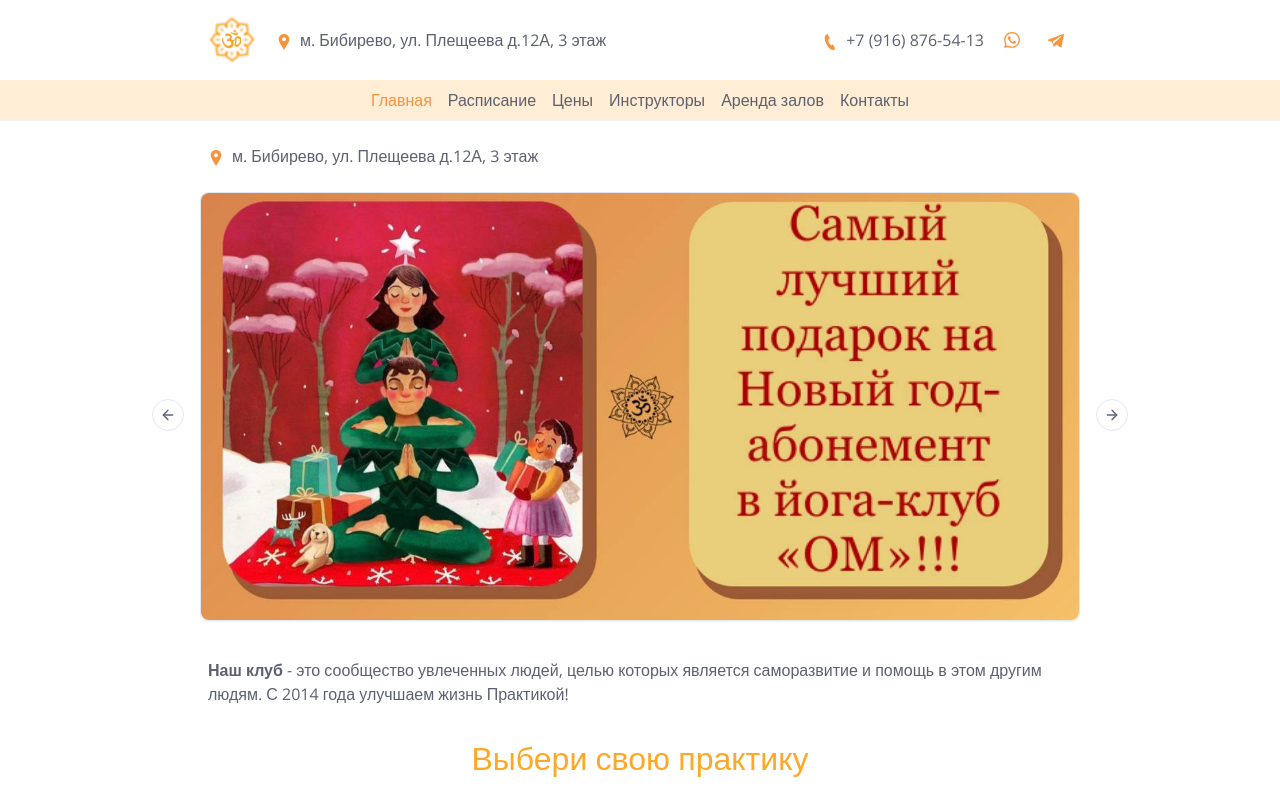
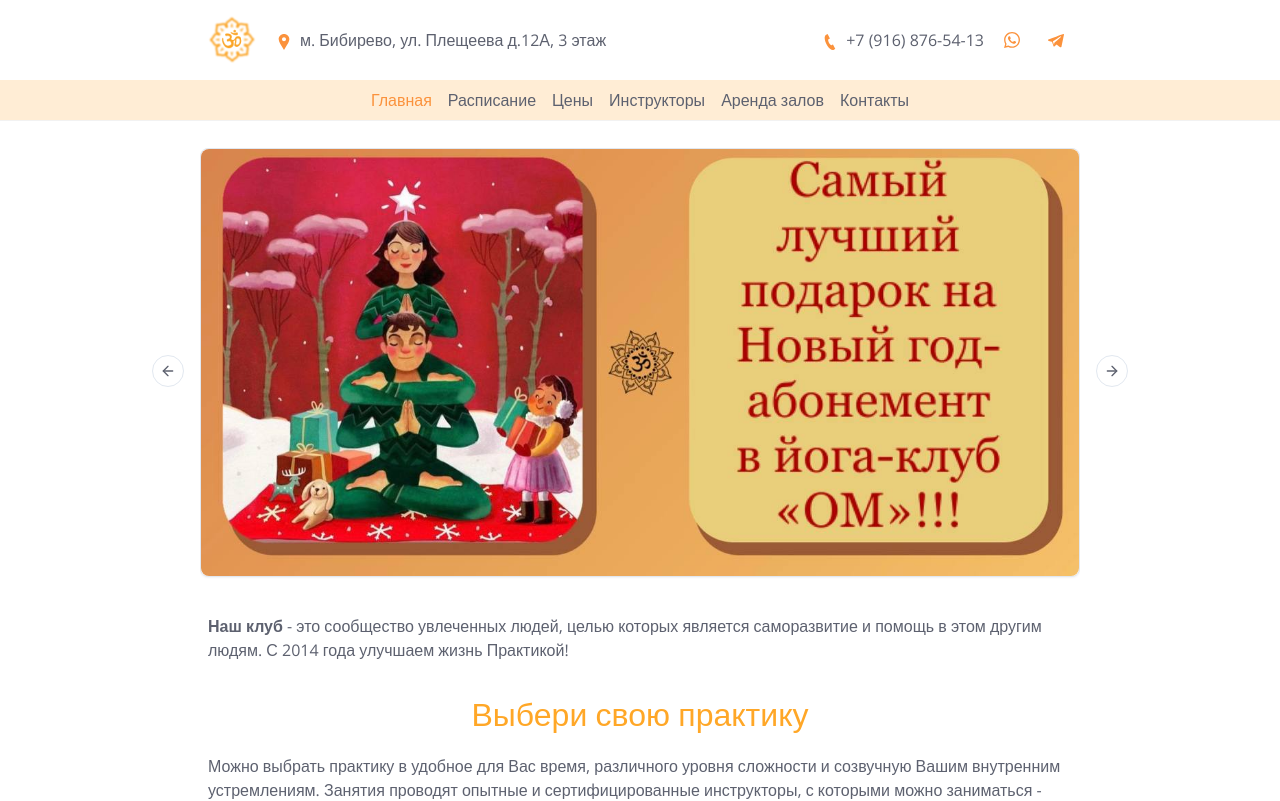
Before and after one commit to walborn/yogaclubom, a Next.js app: page / in a window 1280 px wide. Shown: the top 801 px of the page. Built offline with nearby package versions, Linux system fonts and the light colour scheme.

Commit message:
fix: hide duplicate location in header

```diff
--- a/app/page.tsx
+++ b/app/page.tsx
@@ -15,7 +15,7 @@ export const metadata: Metadata = {
 
 const HomePage: React.FC = () => (
   <Container className="max-lg:overflow-hidden max-md:mb-10">
-    <div className="whitespace-nowrap pl-3 mr-16 pt-1 pb-4 overflow-hidden">
+    <div className="whitespace-nowrap pl-3 mr-16 pt-1 pb-4 overflow-hidden md:hidden">
       <Location
         href="https://yandex.ru/maps/-/CCQlqKsMhD"
         className="[&>svg]:mr-1 [&>svg]:hover:fill-telegram [&>svg]:inline [&>svg]:h-4 [&>svg]:fill-brand-400"
```
